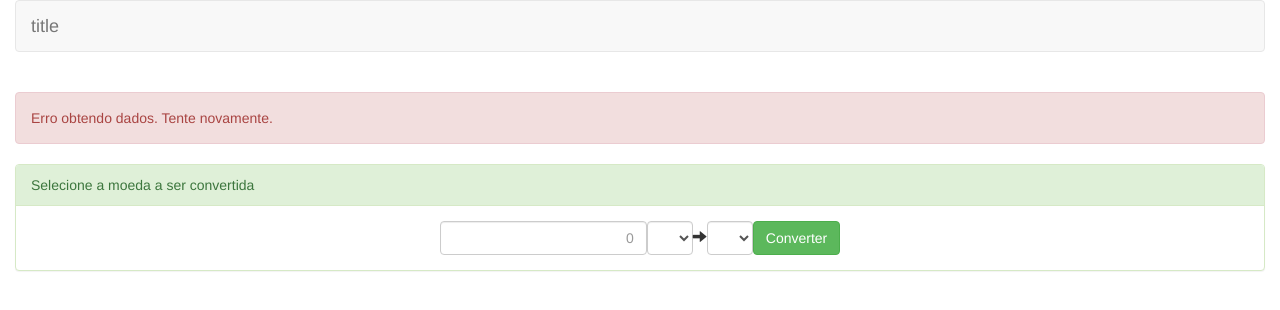
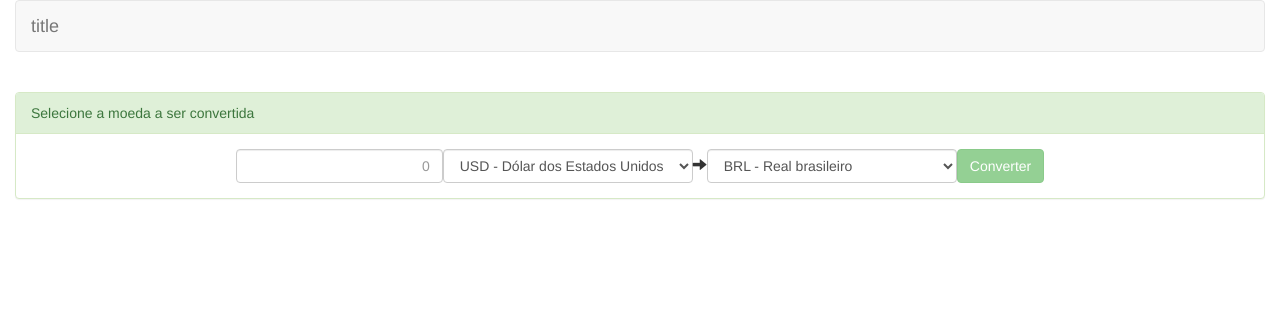
Before and after one commit to DanielSoaresRocha/ConversorDeMoedas-Angular, an Angular app: page / in a window 1280 px wide. Shown: the top 310 px of the page. Built offline with nearby package versions, Linux system fonts and the light colour scheme.

Commit message:
implementando formulário de conversão de moedas

```diff
--- a/src/app/conversor/components/conversor.component.html
+++ b/src/app/conversor/components/conversor.component.html
@@ -1,5 +1,5 @@
 <br />
-<div class="alert alert-danger" role="alert">
+<div *ngIf="possuiErro" class="alert alert-danger" role="alert">
     Erro obtendo dados. Tente novamente.
 </div>
 <div class="panel panel-success">
@@ -7,18 +7,22 @@
         Selecione a moeda a ser convertida
     </div>
     <div class="panel-body text-center">
-        <form class="form-inline">
-            <input type="text" name="valor" class="form-control text-right" placeholder="0" required>
-            <select name="moedaDe" class="form-control" required>
-                <option>
+        <form #conversaoForm="ngForm" class="form-inline">
+            <input [(ngModel)]="conversao.valor" type="text" name="valor" class="form-control text-right"
+                placeholder="0" required>
+            <select [(ngModel)]="conversao.moedaDe" name="moedaDe" class="form-control" required>
+                <option *ngFor="let moeda of moedas" [value]="moeda.sigla">
+                    {{moeda.sigla}} - {{moeda.descricao}}
                 </option>
             </select>
             <span class="glyphicon glyphicon-arrow-right" aria-hidden="true"></span>
-            <select name="moedaPara" class="form-control" required>
-                <option>
+            <select [(ngModel)]="conversao.moedaPara" name="moedaPara" class="form-control" required>
+                <option *ngFor="let moeda of moedas" [value]="moeda.sigla">
+                    {{moeda.sigla}} - {{moeda.descricao}}
                 </option>
             </select>
-            <input type="submit" value="Converter" class="btn btn-success">
+            <input (click)="converter()" [disabled]="!conversaoForm.form.valid" data-toggle="modal"
+                data-target="#modalCotacao" type="submit" value="Converter" class="btn btn-success">
         </form>
     </div>
 </div>
--- a/src/app/conversor/components/conversor.component.ts
+++ b/src/app/conversor/components/conversor.component.ts
@@ -1,4 +1,8 @@
-import { Component, OnInit } from '@angular/core';
+import { Component, OnInit, ViewChild } from '@angular/core';
+import { NgForm } from '@angular/forms'
+
+import { Conversao, Moeda, ConversaoResponse } from '../models'
+import { ConversorService, MoedaService } from '../services'
 
 @Component({
   selector: 'app-conversor',
@@ -6,10 +10,32 @@ import { Component, OnInit } from '@angular/core';
   styleUrls: ['./conversor.component.css']
 })
 export class ConversorComponent implements OnInit {
+  moedas: Moeda[];
+  conversao: Conversao;
+  possuiErro: boolean;
+  conversaoResponse: ConversaoResponse;
 
-  constructor() { }
+  @ViewChild("conversaoForm", { static: true }) conversaoForm: NgForm;
 
-  ngOnInit(): void {
+  constructor(
+    private moedaService: MoedaService,
+    private conversorService: ConversorService
+  ) { }
+
+  ngOnInit (): void {
+    this.moedas = this.moedaService.listarTodas();
+    this.init()
+  }
+
+  init (): void {
+    this.conversao = new Conversao('USD', 'BRL', null);
+    this.possuiErro = false;
+  }
+
+  converter (): void {
+    if (this.conversaoForm.form.valid) {
+      alert('Convertendo: ' + JSON.stringify(this.conversao))
+    }
   }
 
 }
--- a/src/app/conversor/conversor.module.ts
+++ b/src/app/conversor/conversor.module.ts
@@ -1,6 +1,7 @@
 import { NgModule } from '@angular/core';
 import { CommonModule } from '@angular/common';
 import { HttpClientModule } from '@angular/common/http'
+import { FormsModule } from '@angular/forms'
 
 import { ConversorComponent } from './components';
 
@@ -12,7 +13,8 @@ import { MoedaService, ConversorService } from './services'
   ],
   imports: [
     CommonModule,
-    HttpClientModule
+    HttpClientModule,
+    FormsModule
   ],
   providers: [
     MoedaService,
--- a/src/app/conversor/models/moeda.model.ts
+++ b/src/app/conversor/models/moeda.model.ts
@@ -1,7 +1,7 @@
 export class Moeda {
 
     constructor(
-        private sigla?: string,
-        private descricao?: string
+        public sigla?: string,
+        public descricao?: string
     ) { }
 }
```
